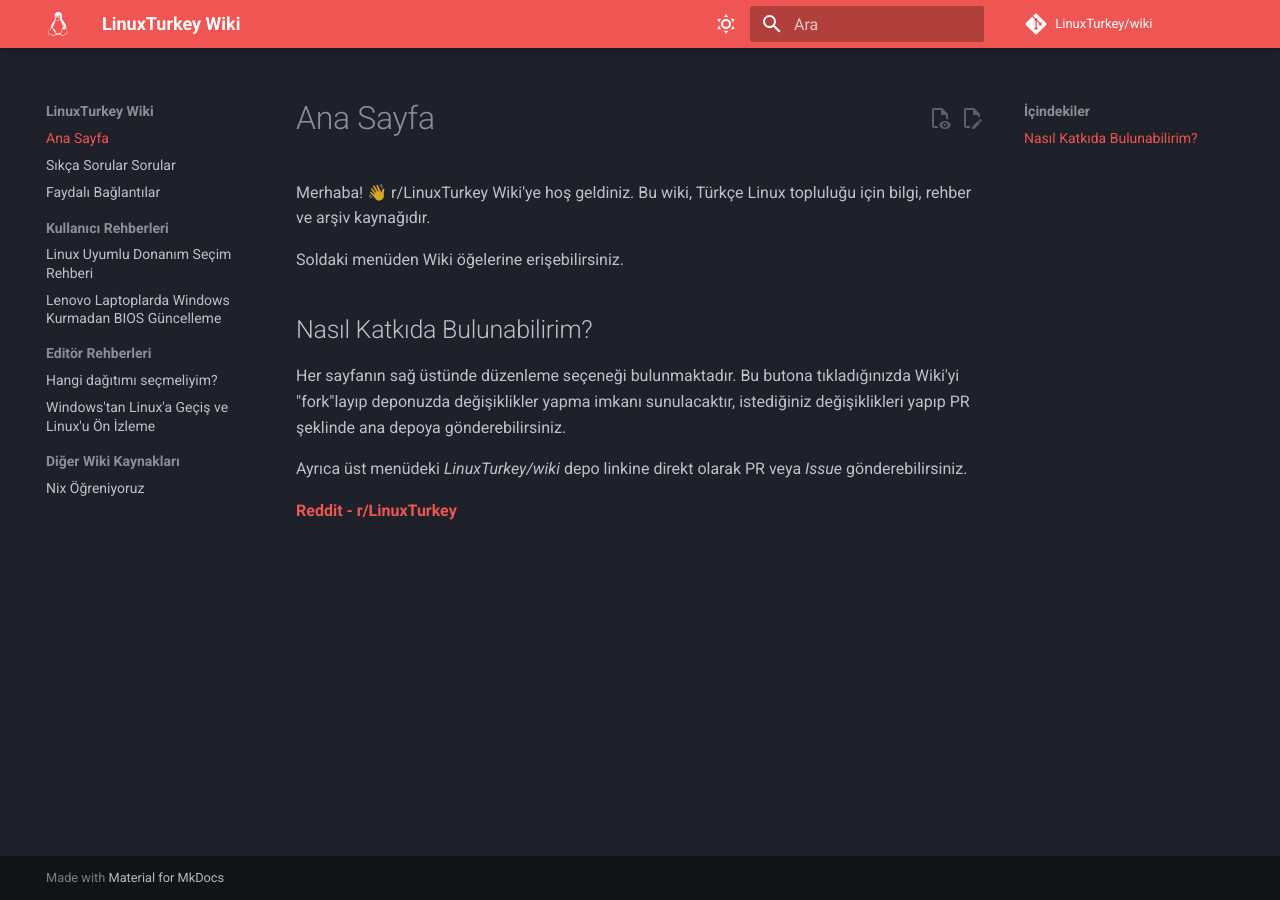
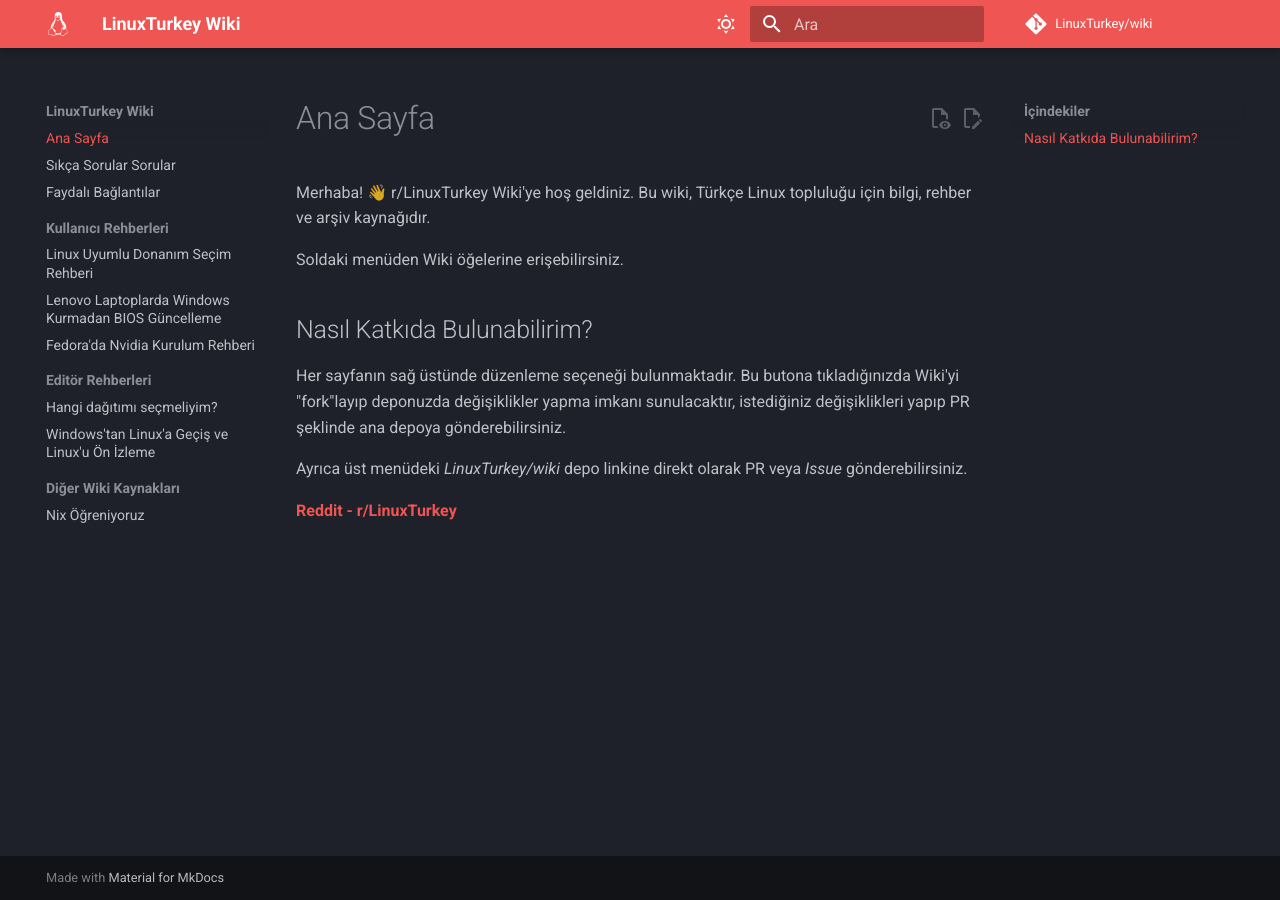
Before and after one commit to LinuxTurkey/wiki, an MkDocs documentation site: the page built from src/index.md, in a window 1280 px wide. Built offline with MkDocs 1.6.1 and Material for MkDocs 9.7.7, drawn with Linux system fonts in a browser that asks for light colours; comment, search, counter and statistics services are not loaded.

Commit message:
Add Fedora NVIDIA Akmod Guide to documentation

```diff
--- a/mkdocs.yml
+++ b/mkdocs.yml
@@ -59,6 +59,7 @@
   - Kullanıcı Rehberleri:
     - rehberler/linux_uyumlu_donanim.md
     - rehberler/lenovo_bios.md
+    - rehberler/fedora-nvidia-akmod-rehberi.md
   - Editör Rehberleri:
     - rehberler/hangi_dagitim.md
     - rehberler/windowstan_linuxa.md
```
